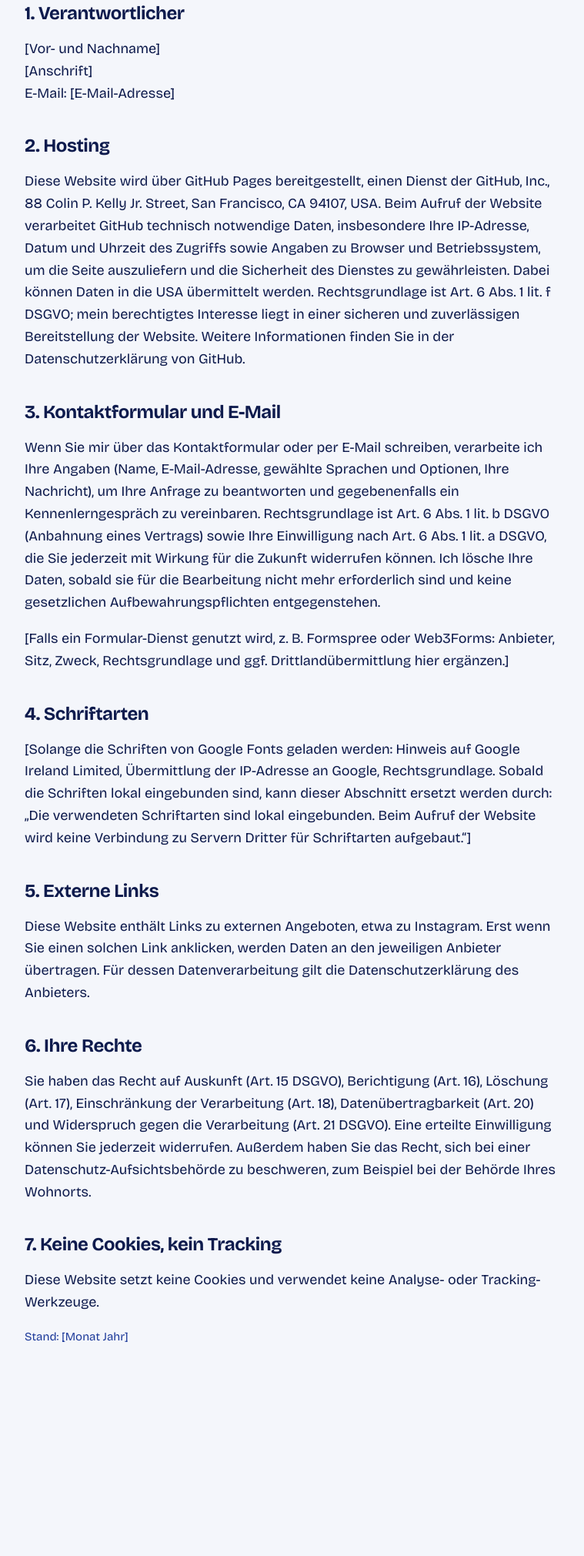
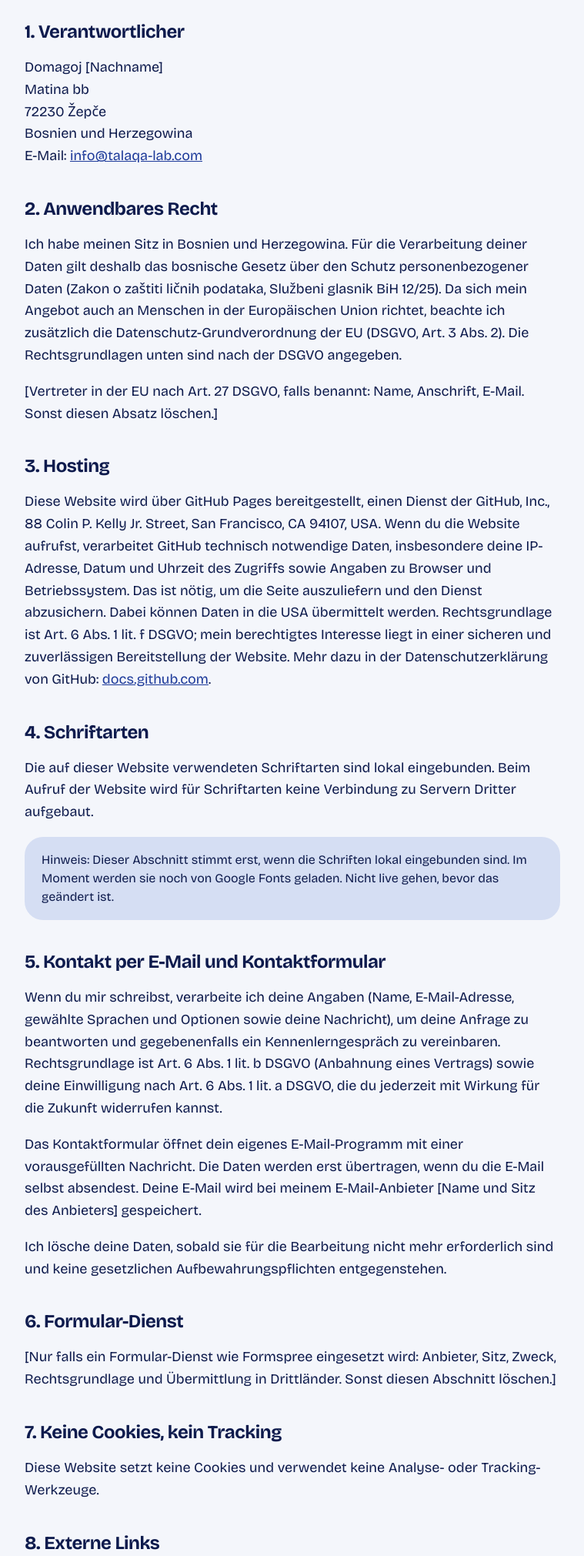
Before and after one commit to MarinovicD/polyglotdoma, a plain HTML site: page datenschutz.html in a window 1280 px wide. Shown: the part 409-2430 px from the top of the page at 77% size, without its empty margins (260-1019 px from the left). Before the commit the page ends 2284 px from the top, so only its background shows below. Drawn offline with nearby package versions, Linux system fonts and the light colour scheme.

Commit message:
Impressum und Datenschutz: Anbieter mit Sitz in Žepče (BiH)
Co-Authored-By: Claude Opus 5.5 <noreply@anthropic.com>
Claude-Session: https://claude.ai/code/session_01RYDkcJ4T1ALopFxvcuV66L

```diff
--- a/datenschutz.html
+++ b/datenschutz.html
@@ -17,23 +17,41 @@
 <main class="pd-legal">
 <div style="font-size: 12px; letter-spacing: 0.12em; text-transform: uppercase; border-top: 1.5px solid #0E1B4D; padding-top: 12px">Rechtliches</div>
 <h1>Datenschutz&shy;erklärung</h1>
-<p class="pd-todo"><strong>Vorlage – vor dem Livegang ausfüllen und rechtlich prüfen lassen</strong> (z. B. mit einem Datenschutz-Generator oder anwaltlich). Angaben in eckigen Klammern ersetzen, nicht zutreffende Abschnitte streichen, diesen Kasten danach löschen.</p>
+<p class="pd-todo"><strong>Vor dem Livegang:</strong> Nachnamen eintragen, Abschnitte 2 (EU-Vertreter), 5 (E-Mail-Anbieter) und 6 (Formular-Dienst) prüfen und anpassen, die Schriften lokal einbinden (siehe Abschnitt 4) und den Text rechtlich prüfen lassen. Danach diesen Kasten entfernen.</p>
+
 <h2>1. Verantwortlicher</h2>
-<p>[Vor- und Nachname]<br>[Anschrift]<br>E-Mail: [E-Mail-Adresse]</p>
-<h2>2. Hosting</h2>
-<p>Diese Website wird über GitHub Pages bereitgestellt, einen Dienst der GitHub, Inc., 88 Colin P. Kelly Jr. Street, San Francisco, CA 94107, USA. Beim Aufruf der Website verarbeitet GitHub technisch notwendige Daten, insbesondere Ihre IP-Adresse, Datum und Uhrzeit des Zugriffs sowie Angaben zu Browser und Betriebssystem, um die Seite auszuliefern und die Sicherheit des Dienstes zu gewährleisten. Dabei können Daten in die USA übermittelt werden. Rechtsgrundlage ist Art. 6 Abs. 1 lit. f DSGVO; mein berechtigtes Interesse liegt in einer sicheren und zuverlässigen Bereitstellung der Website. Weitere Informationen finden Sie in der Datenschutzerklärung von GitHub.</p>
-<h2>3. Kontaktformular und E-Mail</h2>
-<p>Wenn Sie mir über das Kontaktformular oder per E-Mail schreiben, verarbeite ich Ihre Angaben (Name, E-Mail-Adresse, gewählte Sprachen und Optionen, Ihre Nachricht), um Ihre Anfrage zu beantworten und gegebenenfalls ein Kennenlerngespräch zu vereinbaren. Rechtsgrundlage ist Art. 6 Abs. 1 lit. b DSGVO (Anbahnung eines Vertrags) sowie Ihre Einwilligung nach Art. 6 Abs. 1 lit. a DSGVO, die Sie jederzeit mit Wirkung für die Zukunft widerrufen können. Ich lösche Ihre Daten, sobald sie für die Bearbeitung nicht mehr erforderlich sind und keine gesetzlichen Aufbewahrungspflichten entgegenstehen.</p>
-<p>[Falls ein Formular-Dienst genutzt wird, z. B. Formspree oder Web3Forms: Anbieter, Sitz, Zweck, Rechtsgrundlage und ggf. Drittlandübermittlung hier ergänzen.]</p>
+<p>Domagoj [Nachname]<br>Matina bb<br>72230 Žepče<br>Bosnien und Herzegowina<br>E-Mail: <a href="mailto:info@talaqa-lab.com">info@talaqa-lab.com</a></p>
+
+<h2>2. Anwendbares Recht</h2>
+<p>Ich habe meinen Sitz in Bosnien und Herzegowina. Für die Verarbeitung deiner Daten gilt deshalb das bosnische Gesetz über den Schutz personenbezogener Daten (Zakon o zaštiti ličnih podataka, Službeni glasnik BiH 12/25). Da sich mein Angebot auch an Menschen in der Europäischen Union richtet, beachte ich zusätzlich die Datenschutz-Grundverordnung der EU (DSGVO, Art. 3 Abs. 2). Die Rechtsgrundlagen unten sind nach der DSGVO angegeben.</p>
+<p>[Vertreter in der EU nach Art. 27 DSGVO, falls benannt: Name, Anschrift, E-Mail. Sonst diesen Absatz löschen.]</p>
+
+<h2>3. Hosting</h2>
+<p>Diese Website wird über GitHub Pages bereitgestellt, einen Dienst der GitHub, Inc., 88 Colin P. Kelly Jr. Street, San Francisco, CA 94107, USA. Wenn du die Website aufrufst, verarbeitet GitHub technisch notwendige Daten, insbesondere deine IP-Adresse, Datum und Uhrzeit des Zugriffs sowie Angaben zu Browser und Betriebssystem. Das ist nötig, um die Seite auszuliefern und den Dienst abzusichern. Dabei können Daten in die USA übermittelt werden. Rechtsgrundlage ist Art. 6 Abs. 1 lit. f DSGVO; mein berechtigtes Interesse liegt in einer sicheren und zuverlässigen Bereitstellung der Website. Mehr dazu in der Datenschutzerklärung von GitHub: <a href="https://docs.github.com/de/site-policy/privacy-policies/github-general-privacy-statement">docs.github.com</a>.</p>
+
 <h2>4. Schriftarten</h2>
-<p>[Solange die Schriften von Google Fonts geladen werden: Hinweis auf Google Ireland Limited, Übermittlung der IP-Adresse an Google, Rechtsgrundlage. Sobald die Schriften lokal eingebunden sind, kann dieser Abschnitt ersetzt werden durch: „Die verwendeten Schriftarten sind lokal eingebunden. Beim Aufruf der Website wird keine Verbindung zu Servern Dritter für Schriftarten aufgebaut.“]</p>
-<h2>5. Externe Links</h2>
-<p>Diese Website enthält Links zu externen Angeboten, etwa zu Instagram. Erst wenn Sie einen solchen Link anklicken, werden Daten an den jeweiligen Anbieter übertragen. Für dessen Datenverarbeitung gilt die Datenschutzerklärung des Anbieters.</p>
-<h2>6. Ihre Rechte</h2>
-<p>Sie haben das Recht auf Auskunft (Art. 15 DSGVO), Berichtigung (Art. 16), Löschung (Art. 17), Einschränkung der Verarbeitung (Art. 18), Datenübertragbarkeit (Art. 20) und Widerspruch gegen die Verarbeitung (Art. 21 DSGVO). Eine erteilte Einwilligung können Sie jederzeit widerrufen. Außerdem haben Sie das Recht, sich bei einer Datenschutz-Aufsichtsbehörde zu beschweren, zum Beispiel bei der Behörde Ihres Wohnorts.</p>
+<p>Die auf dieser Website verwendeten Schriftarten sind lokal eingebunden. Beim Aufruf der Website wird für Schriftarten keine Verbindung zu Servern Dritter aufgebaut.</p>
+<p class="pd-todo">Hinweis: Dieser Abschnitt stimmt erst, wenn die Schriften lokal eingebunden sind. Im Moment werden sie noch von Google Fonts geladen. Nicht live gehen, bevor das geändert ist.</p>
+
+<h2>5. Kontakt per E-Mail und Kontaktformular</h2>
+<p>Wenn du mir schreibst, verarbeite ich deine Angaben (Name, E-Mail-Adresse, gewählte Sprachen und Optionen sowie deine Nachricht), um deine Anfrage zu beantworten und gegebenenfalls ein Kennenlerngespräch zu vereinbaren. Rechtsgrundlage ist Art. 6 Abs. 1 lit. b DSGVO (Anbahnung eines Vertrags) sowie deine Einwilligung nach Art. 6 Abs. 1 lit. a DSGVO, die du jederzeit mit Wirkung für die Zukunft widerrufen kannst.</p>
+<p>Das Kontaktformular öffnet dein eigenes E-Mail-Programm mit einer vorausgefüllten Nachricht. Die Daten werden erst übertragen, wenn du die E-Mail selbst absendest. Deine E-Mail wird bei meinem E-Mail-Anbieter [Name und Sitz des Anbieters] gespeichert.</p>
+<p>Ich lösche deine Daten, sobald sie für die Bearbeitung nicht mehr erforderlich sind und keine gesetzlichen Aufbewahrungspflichten entgegenstehen.</p>
+
+<h2>6. Formular-Dienst</h2>
+<p>[Nur falls ein Formular-Dienst wie Formspree eingesetzt wird: Anbieter, Sitz, Zweck, Rechtsgrundlage und Übermittlung in Drittländer. Sonst diesen Abschnitt löschen.]</p>
+
 <h2>7. Keine Cookies, kein Tracking</h2>
 <p>Diese Website setzt keine Cookies und verwendet keine Analyse- oder Tracking-Werkzeuge.</p>
-<p style="font-size: 15px; color: #1D3A9A">Stand: [Monat Jahr]</p>
+
+<h2>8. Externe Links</h2>
+<p>Wenn du auf einen Link zu einem anderen Angebot klickst, etwa zu Instagram, verlässt du diese Website. Für die Datenverarbeitung dort ist der jeweilige Anbieter verantwortlich.</p>
+
+<h2>9. Deine Rechte</h2>
+<p>Du hast das Recht auf Auskunft (Art. 15 DSGVO), Berichtigung (Art. 16), Löschung (Art. 17), Einschränkung der Verarbeitung (Art. 18), Datenübertragbarkeit (Art. 20) und Widerspruch (Art. 21). Eine erteilte Einwilligung kannst du jederzeit widerrufen. Schreib mir dazu einfach eine E-Mail.</p>
+<p>Außerdem kannst du dich bei einer Datenschutz-Aufsichtsbehörde beschweren, zum Beispiel bei der Behörde deines Wohnorts in der EU oder bei der Agentur für den Schutz personenbezogener Daten in Bosnien und Herzegowina (Agencija za zaštitu ličnih podataka u BiH).</p>
+
+<p style="font-size: 15px; color: #1D3A9A">Stand: November 2026</p>
 </main>
 </body>
 </html>
```
Also changed, not shown: impressum.html (+6 -8 lines).
